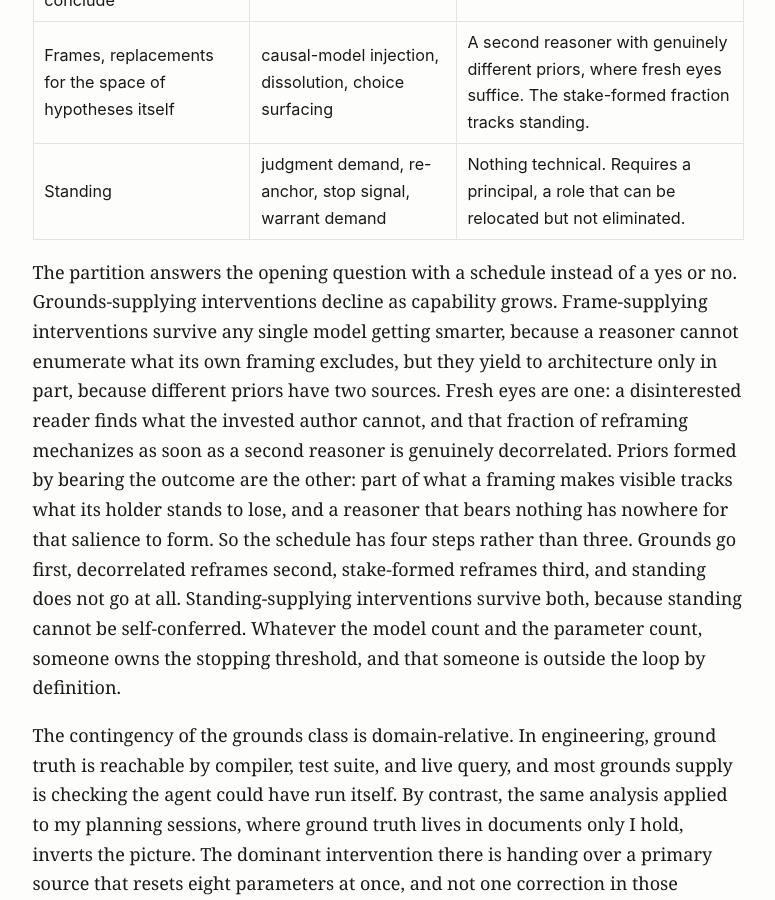
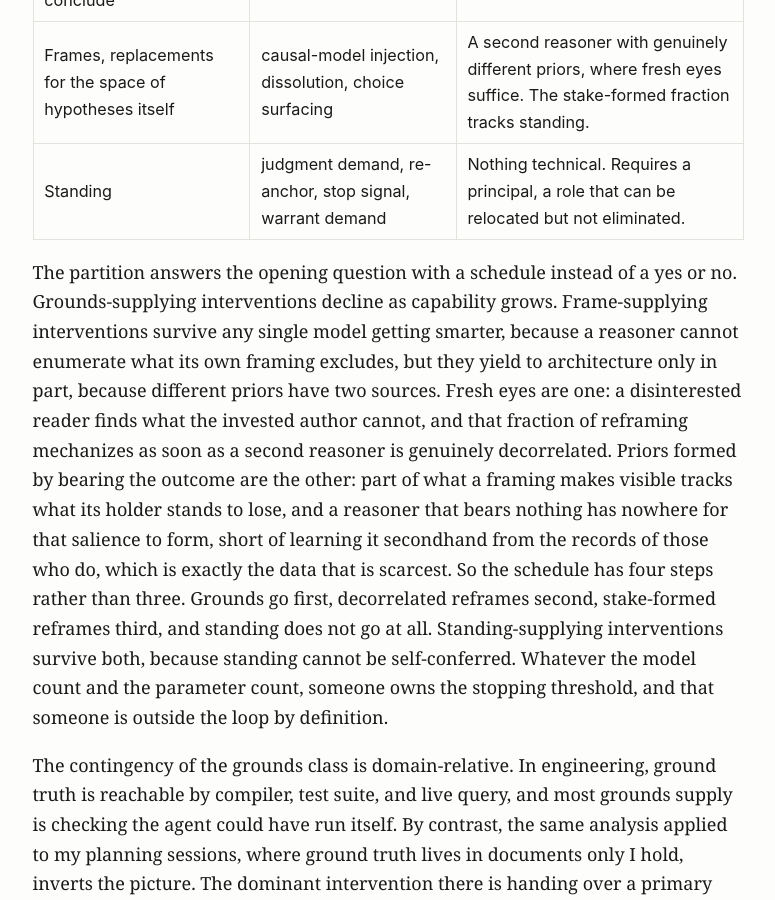
Before and after one commit to MajorLift/blog, a Jekyll site: the page built from _posts/2026-07-24-when-if-ever-agents-stop-needing-us.md, in a window 1280 px wide and 900 px high, scrolled down 4242 px. Shown: the whole window, without its empty margins (252-1027 px from the left). Built offline with Jekyll 4.4.1, drawn with Linux system fonts in a browser that asks for light colours.

Commit message:
Sync essay 1: frame-split vet repairs

```diff
--- a/_posts/2026-07-24-when-if-ever-agents-stop-needing-us.md
+++ b/_posts/2026-07-24-when-if-ever-agents-stop-needing-us.md
@@ -48,7 +48,7 @@
 | Frames, replacements for the space of hypotheses itself | causal-model injection, dissolution, choice surfacing | A second reasoner with genuinely different priors, where fresh eyes suffice. The stake-formed fraction tracks standing. |
 | Standing | judgment demand, re-anchor, stop signal, warrant demand | Nothing technical. Requires a principal, a role that can be relocated but not eliminated. |
 
-The partition answers the opening question with a schedule instead of a yes or no. Grounds-supplying interventions decline as capability grows. Frame-supplying interventions survive any single model getting smarter, because a reasoner cannot enumerate what its own framing excludes, but they yield to architecture only in part, because different priors have two sources. Fresh eyes are one: a disinterested reader finds what the invested author cannot, and that fraction of reframing mechanizes as soon as a second reasoner is genuinely decorrelated. Priors formed by bearing the outcome are the other: part of what a framing makes visible tracks what its holder stands to lose, and a reasoner that bears nothing has nowhere for that salience to form. So the schedule has four steps rather than three. Grounds go first, decorrelated reframes second, stake-formed reframes third, and standing does not go at all. Standing-supplying interventions survive both, because standing cannot be self-conferred. Whatever the model count and the parameter count, someone owns the stopping threshold, and that someone is outside the loop by definition.
+The partition answers the opening question with a schedule instead of a yes or no. Grounds-supplying interventions decline as capability grows. Frame-supplying interventions survive any single model getting smarter, because a reasoner cannot enumerate what its own framing excludes, but they yield to architecture only in part, because different priors have two sources. Fresh eyes are one: a disinterested reader finds what the invested author cannot, and that fraction of reframing mechanizes as soon as a second reasoner is genuinely decorrelated. Priors formed by bearing the outcome are the other: part of what a framing makes visible tracks what its holder stands to lose, and a reasoner that bears nothing has nowhere for that salience to form, short of learning it secondhand from the records of those who do, which is exactly the data that is scarcest. So the schedule has four steps rather than three. Grounds go first, decorrelated reframes second, stake-formed reframes third, and standing does not go at all. Standing-supplying interventions survive both, because standing cannot be self-conferred. Whatever the model count and the parameter count, someone owns the stopping threshold, and that someone is outside the loop by definition.
 
 The contingency of the grounds class is domain-relative. In engineering, ground truth is reachable by compiler, test suite, and live query, and most grounds supply is checking the agent could have run itself. By contrast, the same analysis applied to my planning sessions, where ground truth lives in documents only I hold, inverts the picture. The dominant intervention there is handing over a primary source that resets eight parameters at once, and not one correction in those sessions was a check the agent could have run. Absorbability is a property of the domain's verification infrastructure, not of the model.
 
```
